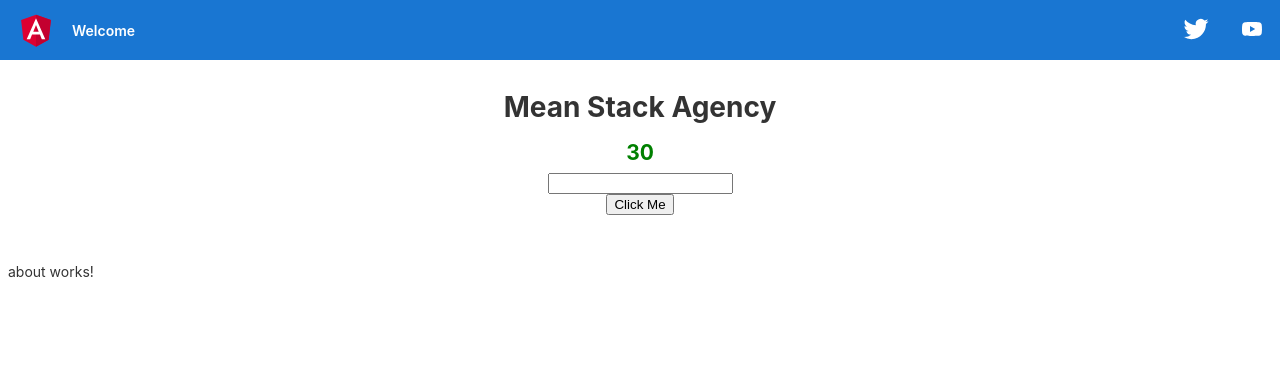
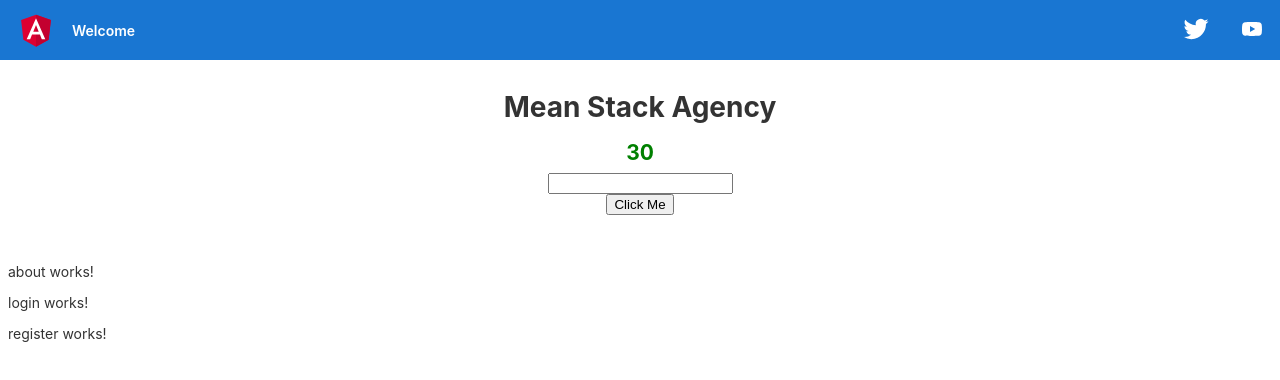
Before and after one commit to mobinbarmar/Providers-fullstack, an Angular app in the folder frontend/mean-stack-agency/: page / in a window 1280 px wide. Shown: the top 380 px of the page. Built offline with nearby package versions, Linux system fonts and the light colour scheme.

Commit message:
modules added

```diff
--- a/frontend/mean-stack-agency/src/app/about/about.module.ts
+++ b/frontend/mean-stack-agency/src/app/about/about.module.ts
@@ -11,6 +11,7 @@ import { AboutComponent } from './about.component';
   imports: [
     CommonModule
   ],
-  exports: [AboutComponent]
+  exports: [AboutComponent],
+  providers: []
 })
 export class AboutModule { }
--- a/frontend/mean-stack-agency/src/app/app.component.html
+++ b/frontend/mean-stack-agency/src/app/app.component.html
@@ -31,6 +31,10 @@
 
 </div>
 
-<app-about></app-about>
+<div>
+  <app-about></app-about>
+  <app-login></app-login>
+  <app-register></app-register>
+</div>
 
 <router-outlet></router-outlet>
--- a/frontend/mean-stack-agency/src/app/app.module.ts
+++ b/frontend/mean-stack-agency/src/app/app.module.ts
@@ -5,16 +5,19 @@ import { FormsModule } from '@angular/forms';
 import { AppRoutingModule } from './app-routing.module';
 import { AppComponent } from './app.component';
 import { AboutModule } from '../app/about/about.module';
+import { UserModule } from './user/user.module';
 
 @NgModule({
   declarations: [
     AppComponent,
+
   ],
   imports: [
     BrowserModule,
     AppRoutingModule,
     FormsModule,
-    AboutModule
+    AboutModule,
+    UserModule
   ],
   providers: [],
   bootstrap: [AppComponent]
--- /dev/null
+++ b/frontend/mean-stack-agency/src/app/login/login.component.html
@@ -0,0 +1 @@
+<p>login works!</p>
--- /dev/null
+++ b/frontend/mean-stack-agency/src/app/login/login.component.ts
@@ -0,0 +1,16 @@
+import { Component, OnInit } from '@angular/core';
+
+@Component({
+  selector: 'app-login',
+  templateUrl: './login.component.html',
+  styles: [
+  ]
+})
+export class LoginComponent implements OnInit {
+
+  constructor() { }
+
+  ngOnInit(): void {
+  }
+
+}
--- /dev/null
+++ b/frontend/mean-stack-agency/src/app/register/register.component.html
@@ -0,0 +1 @@
+<p>register works!</p>
--- /dev/null
+++ b/frontend/mean-stack-agency/src/app/register/register.component.ts
@@ -0,0 +1,16 @@
+import { Component, OnInit } from '@angular/core';
+
+@Component({
+  selector: 'app-register',
+  templateUrl: './register.component.html',
+  styles: [
+  ]
+})
+export class RegisterComponent implements OnInit {
+
+  constructor() { }
+
+  ngOnInit(): void {
+  }
+
+}
```
Also changed, not shown: frontend/mean-stack-agency/src/app/user/user.module.ts (added, +21 -0 lines).
